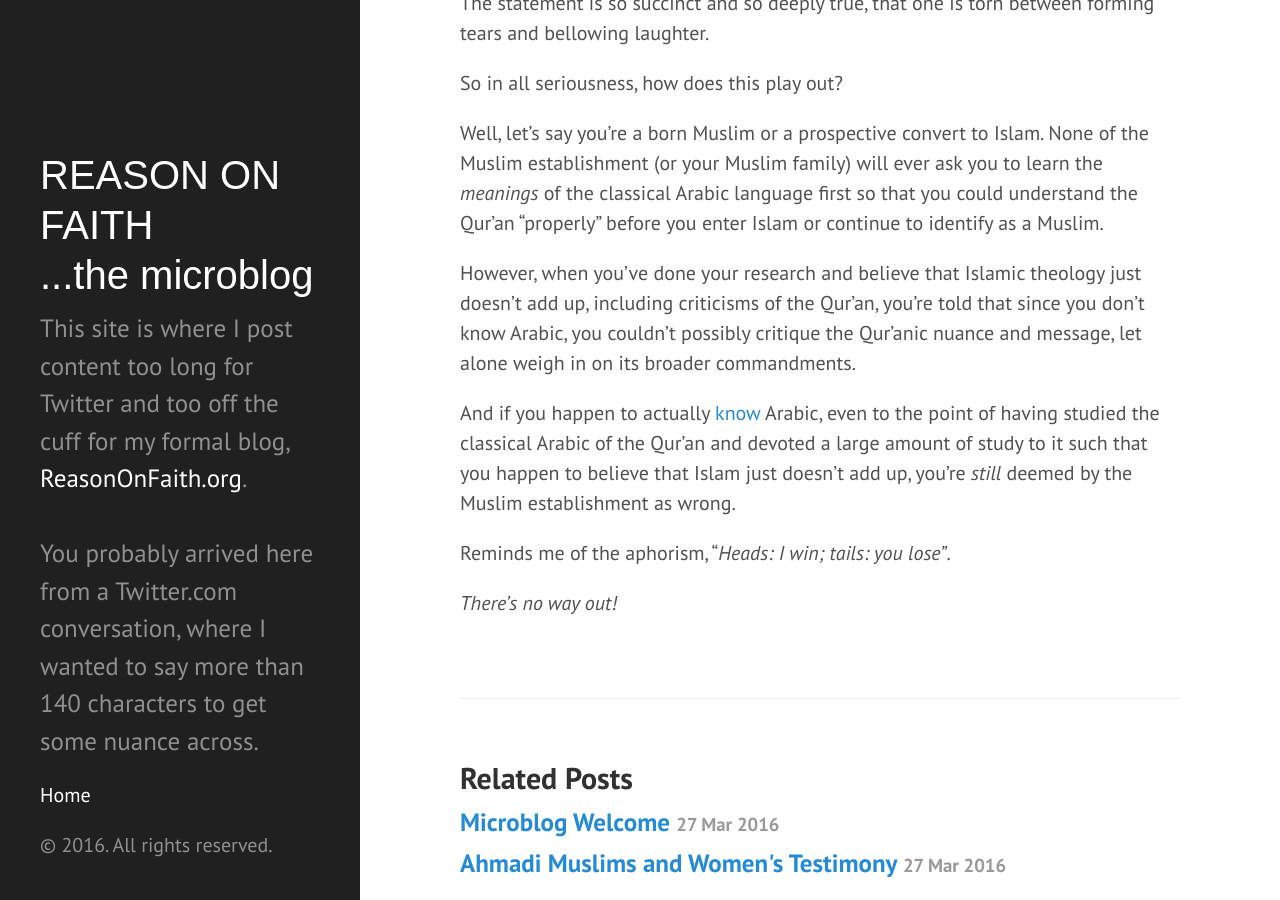
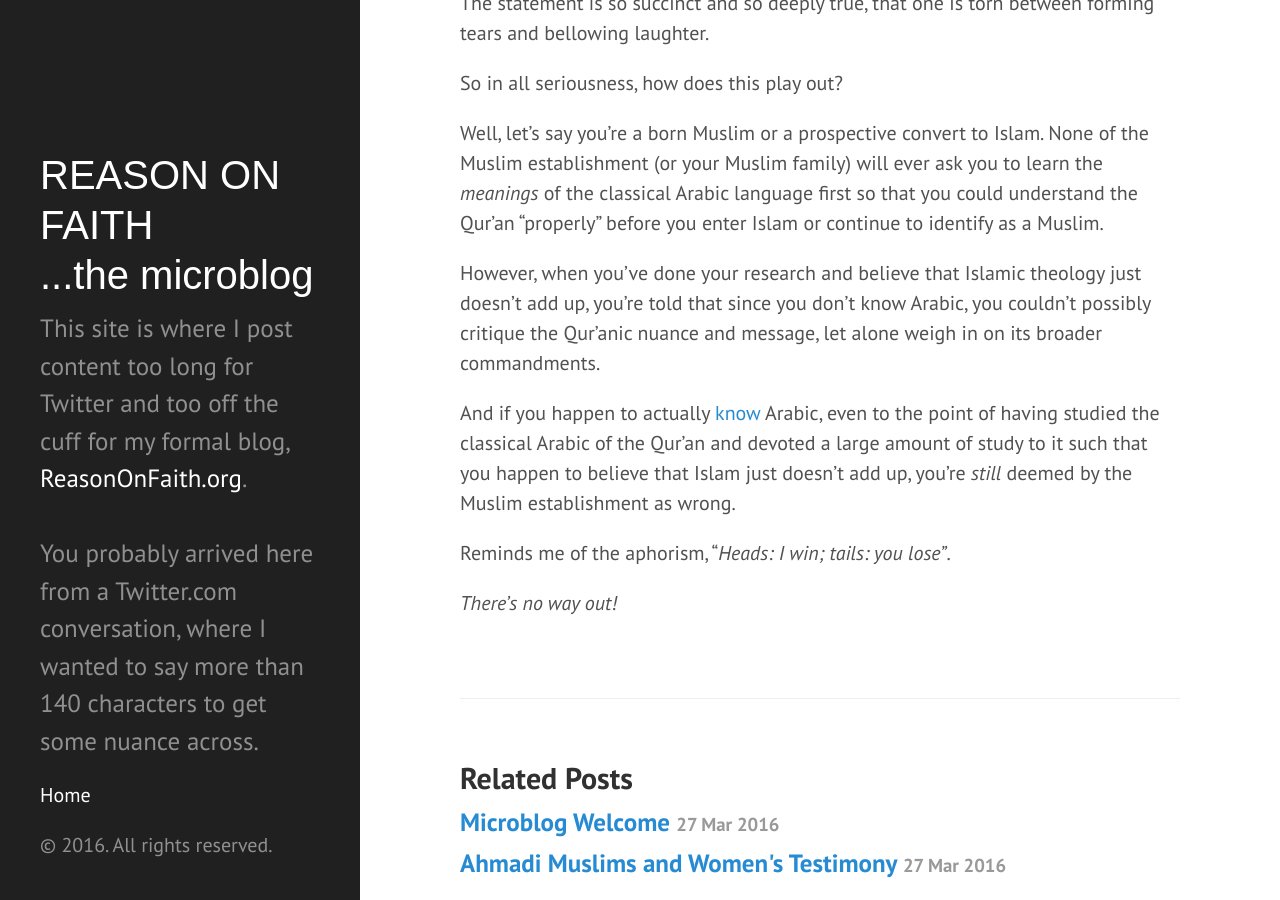
Before and after one commit to ReasonOnFaith/ReasonOnFaith.github.io, a Jekyll site: the page built from _posts/2016-03-28-understanding-arabic-to-understand-islam.markdown, in a window 1280 px wide and 900 px high, scrolled down 418 px. Built offline with Jekyll 4.4.1, drawn with Linux system fonts in a browser that asks for light colours.

Commit message:
Post update: Understanding Arabic to Understand Islam

```diff
--- a/_posts/2016-03-28-understanding-arabic-to-understand-islam.markdown
+++ b/_posts/2016-03-28-understanding-arabic-to-understand-islam.markdown
@@ -14,7 +14,7 @@ So in all seriousness, how does this play out?
 
 Well, let's say you're a born Muslim or a prospective convert to Islam. None of the Muslim establishment (or your Muslim family) will ever ask you to learn the _meanings_ of the classical Arabic language first so that you could understand the Qur'an "properly" before you enter Islam or continue to identify as a Muslim.
 
-However, when you've done your research and believe that Islamic theology just doesn't add up, including criticisms of the Qur'an, you're told that since you don't know Arabic, you couldn't possibly critique the Qur'anic nuance and message, let alone weigh in on its broader commandments.
+However, when you've done your research and believe that Islamic theology just doesn't add up, you're told that since you don't know Arabic, you couldn't possibly critique the Qur'anic nuance and message, let alone weigh in on its broader commandments.
 
 And if you happen to actually [know](https://www.academia.edu/21461211/_My_Ordeal_with_the_Quran_and_God_in_the_Quran._By_Abbas_Abdul_Noor) Arabic, even to the point of having studied the classical Arabic of the Qur'an and devoted a large amount of study to it such that you happen to believe that Islam just doesn't add up, you're _still_ deemed by the Muslim establishment as wrong.
 
```
